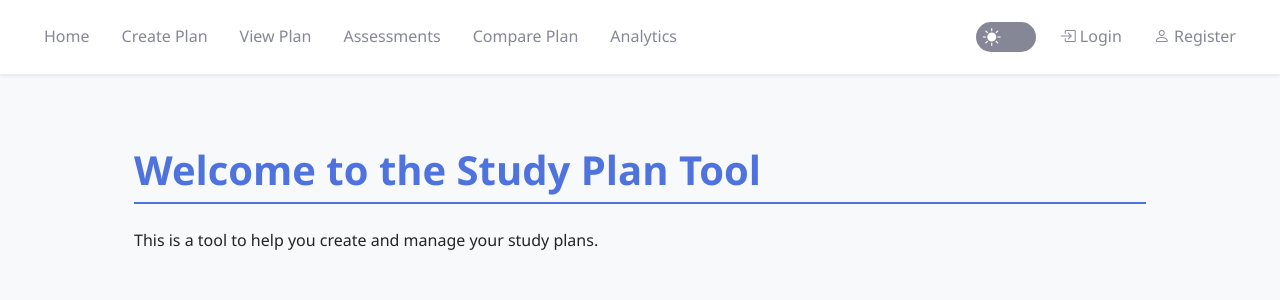
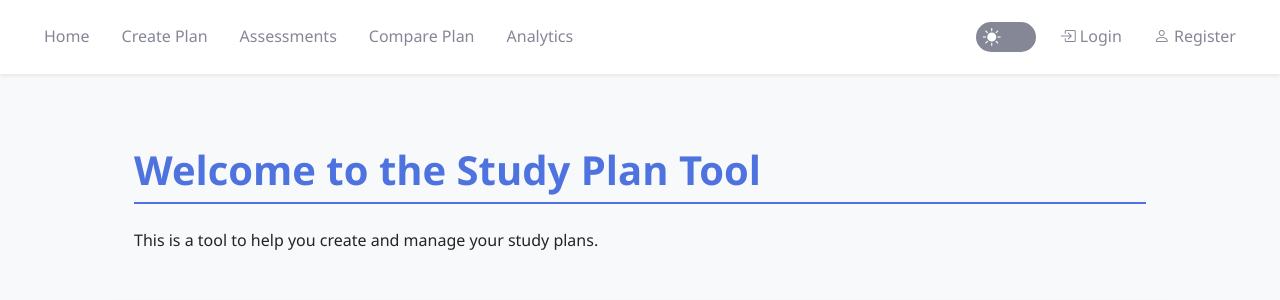
Before and after one commit to tri-tim-m-nguyen/study-plan-application, a Flask app: page / in a window 1280 px wide. Shown: the top 300 px of the page. Run offline with Flask 3, Linux system fonts and the light colour scheme.

Commit message:
The view page has been removed.

```diff
--- a/app/routes.py
+++ b/app/routes.py
@@ -165,10 +165,6 @@ def create():
             })
 
     return render_template('create.html', title='Create', user_activities=user_activities)
-
-@app.route('/view')
-def view():
-    return render_template('view.html', title='View')
 
 @app.route('/compare')
 def compare():
--- a/app/templates/base.html
+++ b/app/templates/base.html
@@ -29,7 +29,6 @@
                             <ul class="navbar-nav mb-2 mb-lg-0 me-auto">
                                 <li class="nav-item m-2"><a class="nav-link" aria-current="home" href="{{ url_for('home') }}">Home</a></li>
                                 <li class="nav-item m-2"><a class="nav-link" href="{{ url_for('create') }}">Create Plan</a></li>
-                                <li class="nav-item m-2"><a class="nav-link" href="{{ url_for('view') }}">View Plan</a></li>
                                 <li class="nav-item m-2"><a class="nav-link" href="{{ url_for('assessments') }}">Assessments</a></li>
                                 <li class="nav-item m-2"><a class="nav-link" href="{{ url_for('compare') }}">Compare Plan</a></li>
                                 <li class="nav-item m-2"><a class="nav-link" href="{{ url_for('analytics') }}">Analytics</a></li>
```
Also changed, not shown: app/templates/view.html (deleted, +0 -22 lines).
